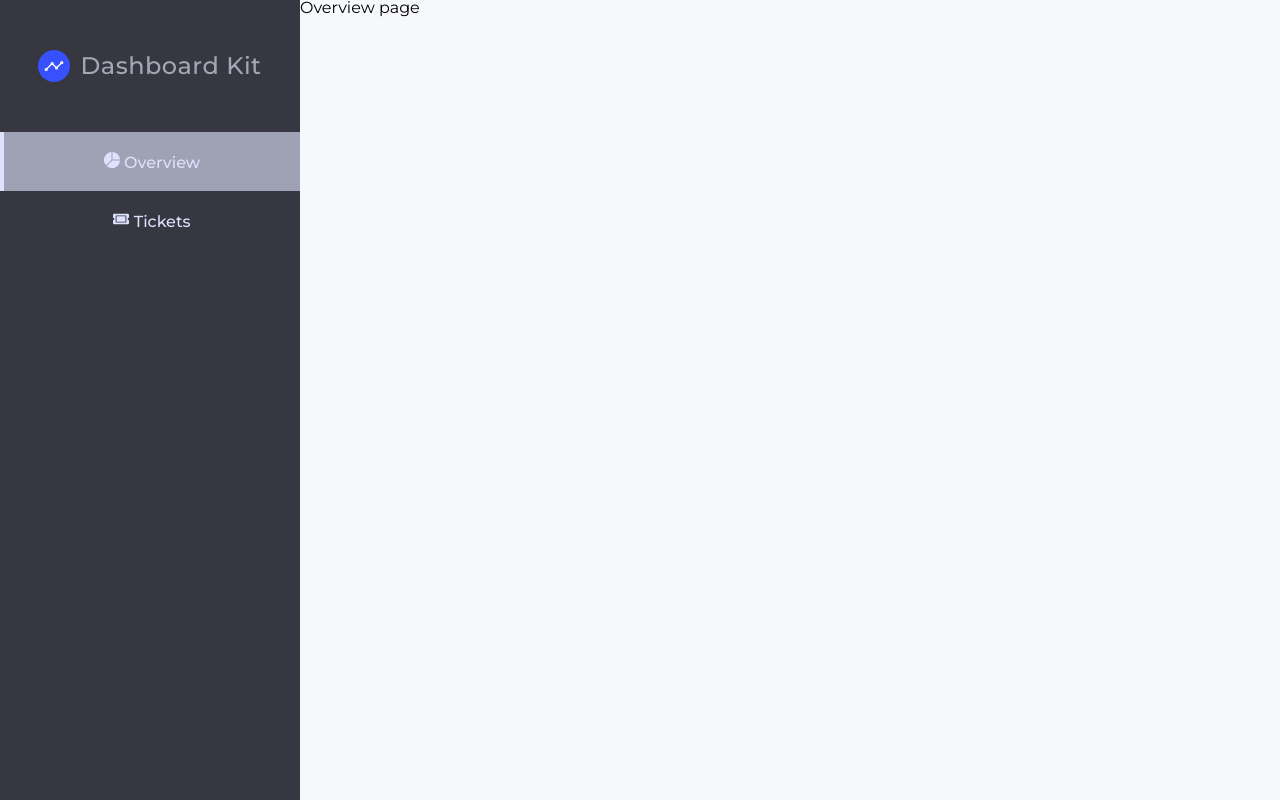
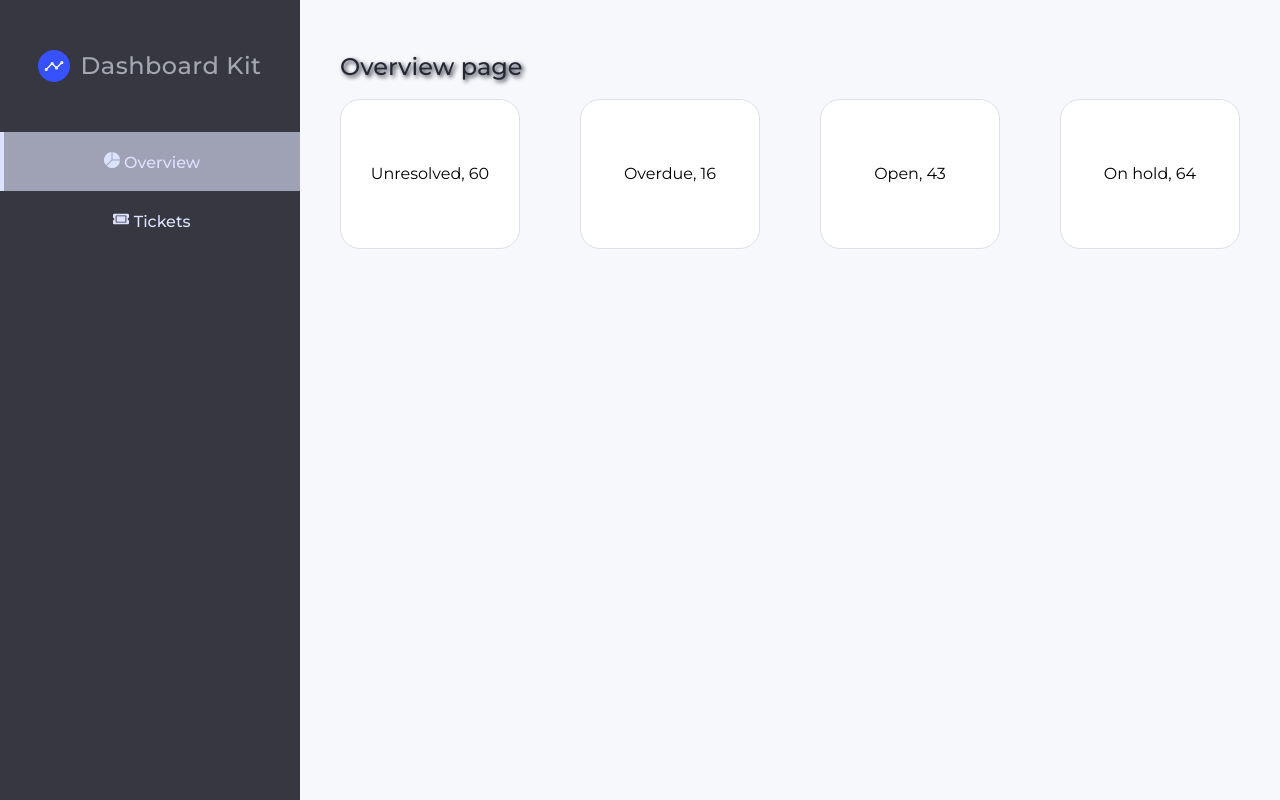
Before and after one commit to DonquixoteSabo/Admin-Dashboard, a React (Create React App) app: page /overview in a window 1280 px wide. Built offline with nearby package versions, Linux system fonts and the light colour scheme.

Commit message:
feat: :sparkles: Add Grid

```diff
--- a/src/assets/styles/my-theme.ts
+++ b/src/assets/styles/my-theme.ts
@@ -8,6 +8,7 @@ const theme: DefaultTheme = {
     gray1: '#A4A6B3',
     gray2: '#DDE2FF',
     gray3: '#9FA2B4',
+    gray4: '#dfe0eb',
     blue: '#3751FF',
   },
   fontSize: {
--- a/src/types/styled.d.ts
+++ b/src/types/styled.d.ts
@@ -9,6 +9,7 @@ declare module 'styled-components' {
       gray1: string;
       gray2: string;
       gray3: string;
+      gray4: string;
       blue: string;
     };
     fontSize: {
--- a/src/views/Overview/index.tsx
+++ b/src/views/Overview/index.tsx
@@ -1,3 +1,73 @@
+import { Header } from 'components/atoms/Header';
+
+import styled from 'styled-components';
+
+export const Wrapper = styled.div`
+  display: grid;
+  grid-template-rows: auto auto auto;
+  grid-template-columns: 50% 50%;
+  padding: 35px 40px;
+  .title {
+    grid-column: 1/-1;
+    padding: 20px 0;
+  }
+  .cards {
+    display: flex;
+    justify-content: space-between;
+    grid-column: 1/-1;
+  }
+`;
+
+export const Card = styled.li`
+  display: block;
+  width: 20%;
+  height: 150px;
+  display: flex;
+  flex-direction: column;
+  align-items: center;
+  justify-content: space-evenly;
+  background-color: white;
+  border: 1px solid ${({ theme }) => theme.colors.gray4};
+  border-radius: 20px;
+`;
+
+interface CardType {
+  title: string;
+  value: number;
+}
+
+const data: CardType[] = [
+  {
+    title: 'Unresolved',
+    value: 60,
+  },
+  {
+    title: 'Overdue',
+    value: 16,
+  },
+  {
+    title: 'Open',
+    value: 43,
+  },
+  {
+    title: 'On hold',
+    value: 64,
+  },
+];
+
 export const Overview = () => {
-  return <h1>Overview page</h1>;
+  return (
+    <Wrapper>
+      <div className="title">
+        <Header>Overview page</Header>
+      </div>
+      <ul className="cards">
+        {data.map(({ title, value }) => (
+          <Card key={title}>
+            {title}, {value}
+          </Card>
+        ))}
+      </ul>
+    </Wrapper>
+  );
 };
```
